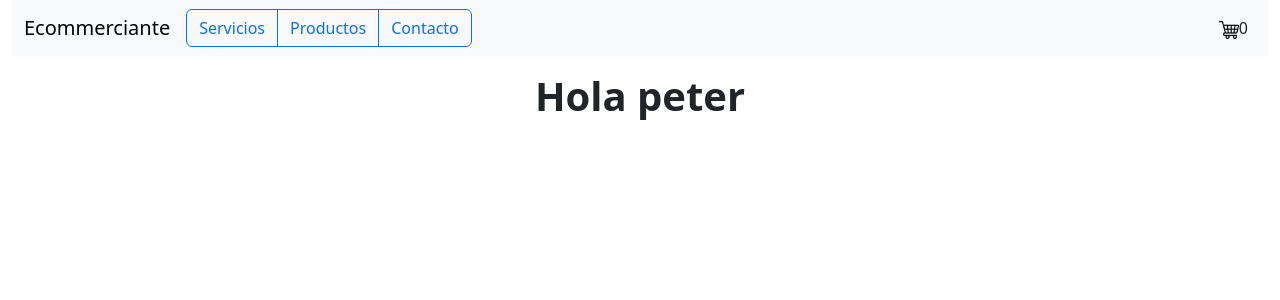
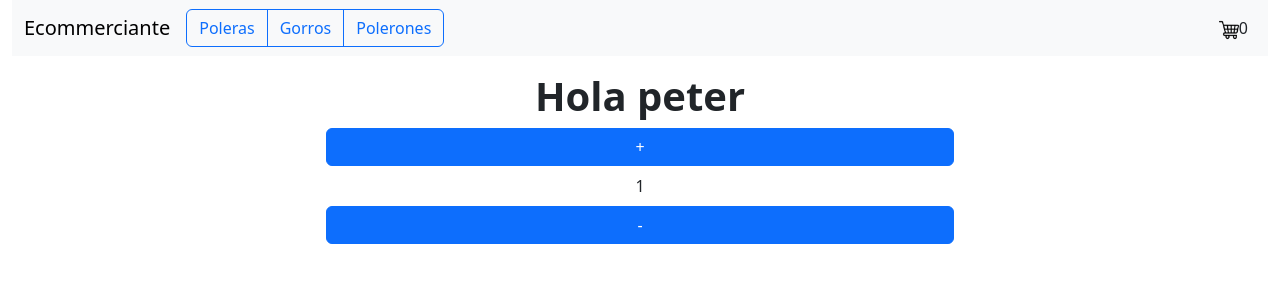
Before and after one commit to crsandovalb/ecommerce31145, a React (Create React App) app: page / in a window 1280 px wide. Shown: the top 300 px of the page. Built offline with nearby package versions, Linux system fonts and the light colour scheme.

Commit message:
ItemCount y arreglos

```diff
--- /dev/null
+++ b/src/components/ItemCount/ItemCount.js
@@ -0,0 +1,30 @@
+const ItemCount = ({ onAdd, stock, initial, count }) => {
+  return (
+    <div class="d-grid gap-2 col-6 mx-auto">
+      <button class="btn btn-primary" type="button"
+        onClick={() => {
+          if (count < stock) {
+            onAdd("+");
+          }
+        }}
+      >
+        +
+      </button>
+      <div class="mx-auto">
+      {count}
+      </div>
+      <button class="btn btn-primary" type="button"
+        onClick={() => {
+
+          if (count > initial) {
+            onAdd("-");
+          }
+        }}
+      >
+        -
+      </button>
+    </div>
+  );
+};
+
+export default ItemCount;
--- a/src/components/ItemListContainer/ItemListContainer.js
+++ b/src/components/ItemListContainer/ItemListContainer.js
@@ -1,18 +1,39 @@
-import './ItemListContainer.css'
+import "./ItemListContainer.css";
+import ItemCount from "../ItemCount/ItemCount";
+import React, { useState } from "react";
 
 const ItemListContainer = (props) => {
+  const [count, setCount] = useState(1);
+  const onAdd = (conditions) => {
+    if (conditions === "-") {
+      setCount(count - 1);
+    }
+    if (conditions === "+") {
+      setCount(count + 1);
+    }
+  };
 
-    return(
-        <>
-         <div className='container-fluid'>
-            <div className='row'>
-                <div className='col d-flex justify-content-center pt-3'>
-                     <h1 className="h1_ListContainer">{props.greeting}</h1>
-                </div>
-            </div>
+  const stock = 5;
+  const initial = 1;
+  return (
+    <>
+      <div className="container-fluid">
+        <div className="row">
+          <div className="col d-flex justify-content-center pt-3">
+            <h1 className="h1_ListContainer">{props.greeting}</h1>
+          </div>
+          <div>
+            <ItemCount
+              onAdd={onAdd}
+              stock={stock}
+              initial={initial}
+              count={count}
+            />
+          </div>
         </div>
-        </>
-    )
-}
+      </div>
+    </>
+  );
+};
 
-export default ItemListContainer
+export default ItemListContainer;
--- a/src/components/NavBar/NavBar.js
+++ b/src/components/NavBar/NavBar.js
@@ -17,11 +17,11 @@ const NavBar = () => {
                     <div class="collapse navbar-collapse" id="navbarTogglerDemo02">
                     <div class="btn-group me-auto mb-2 mb-lg-0" role="group" aria-label="Basic radio toggle button group">
                         <input type="radio" class="btn-check" name="btnradio" id="btnradio1" autocomplete="off"/>
-                        <label class="btn btn-outline-primary" for="btnradio1">Servicios</label>
+                        <label class="btn btn-outline-primary" for="btnradio1">Poleras</label>
                         <input type="radio" class="btn-check" name="btnradio" id="btnradio2" autocomplete="off"/>
-                        <label class="btn btn-outline-primary" for="btnradio2">Productos</label>
+                        <label class="btn btn-outline-primary" for="btnradio2">Gorros</label>
                         <input type="radio" class="btn-check" name="btnradio" id="btnradio3" autocomplete="off"/>
-                        <label class="btn btn-outline-primary" for="btnradio3">Contacto</label>
+                        <label class="btn btn-outline-primary" for="btnradio3">Polerones</label>
                     </div>
                     <div class="d-flex">
                         <div class=" me-2">
```
